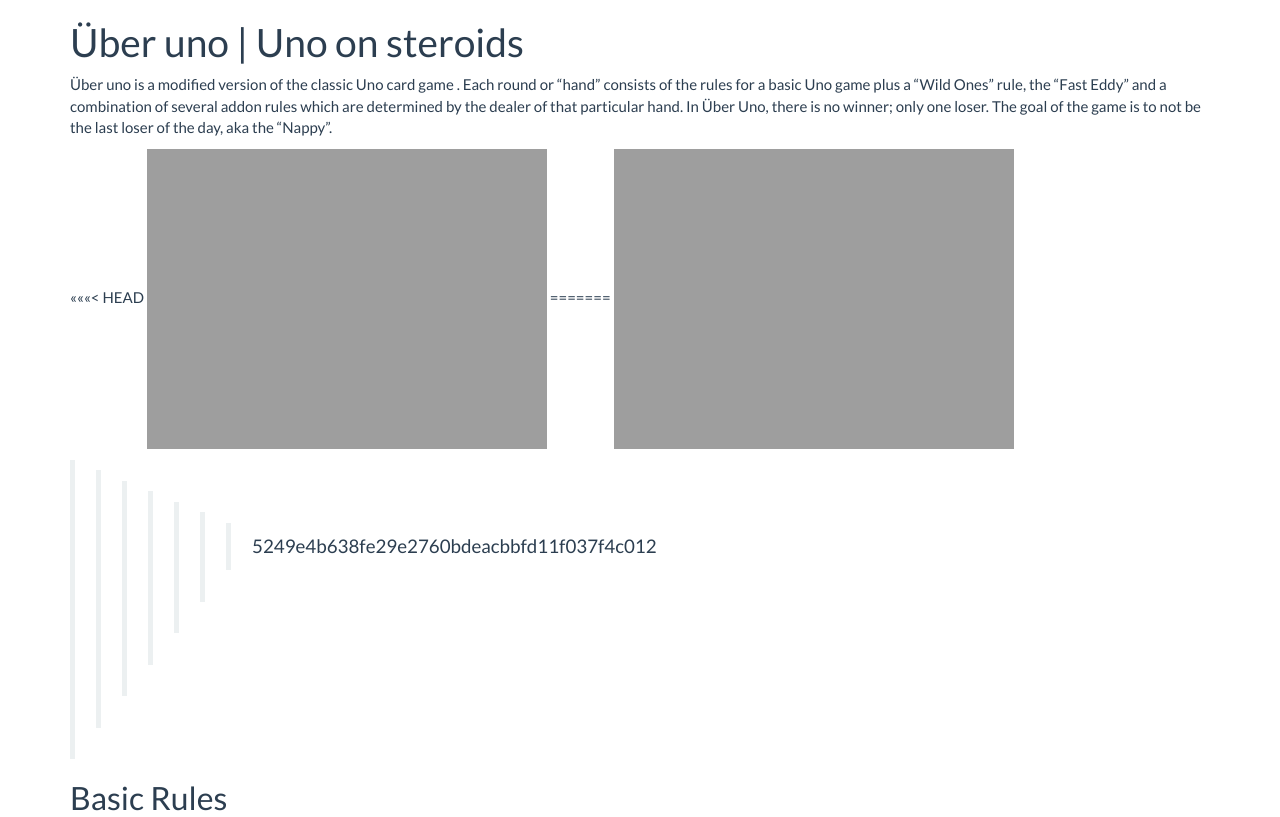
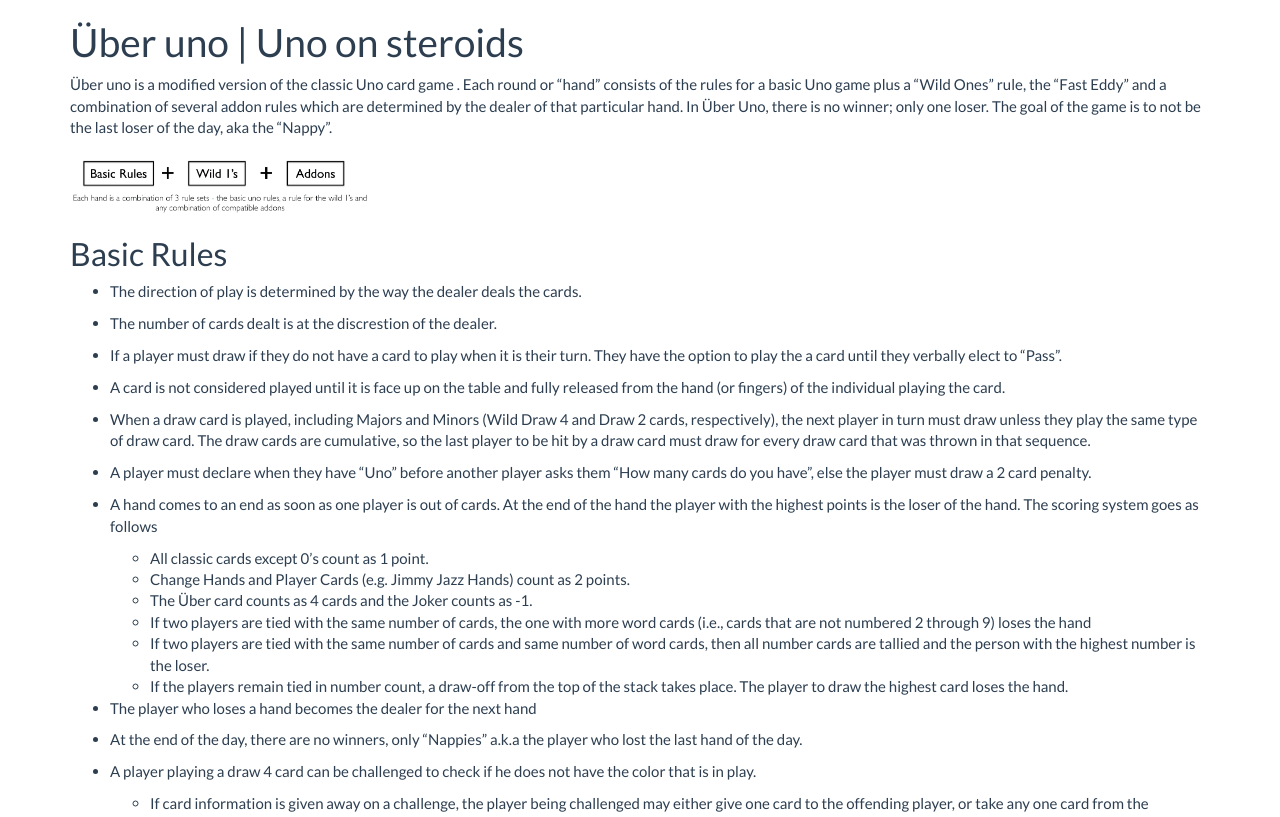
Before and after one commit to vasudevanv/uberuno, a Jekyll site: the page built from index.md, in a window 1280 px wide and 1400 px high. Shown: the top 817 px of the window. Built offline with Jekyll 4.4.1, drawn with Linux system fonts in a browser that asks for light colours; nearby versions of some CDN libraries; library files that are not in the unit come from our copies; some of the changed text lies outside the part shown.

Commit message:
Minor fixes
Minor fixes to issues from previous commit

```diff
--- a/index.md
+++ b/index.md
@@ -12,11 +12,7 @@ which are determined by the dealer of that particular hand.  In &Uuml;ber Uno, t
 is no winner; only one loser.  The goal of the game is to not be the last loser
 of the day, aka the "Nappy".
 
-<<<<<<< HEAD
-![](assets/img/gameplay.png  =300x)
-=======
-![](./assets/img/gameplay.png  =300x)
->>>>>>> 5249e4b638fe29e2760bdeacbbfd11f037f4c012
+<img src="assets/img/gameplay.png"  width="300">
 
 ## Basic Rules
 
@@ -68,11 +64,8 @@ of the day, aka the "Nappy".
        on "Uno", that player may go out by giving the challenging player that
        card.
 
-<<<<<<< HEAD
-![](assets/img/cards_1.png =300x)
-=======
-![](./assets/img/cards_1.png =300x)
->>>>>>> 5249e4b638fe29e2760bdeacbbfd11f037f4c012
+<img src="assets/img/cards_1.png"  width="300">
+
 
 ## Default addons
 
```
